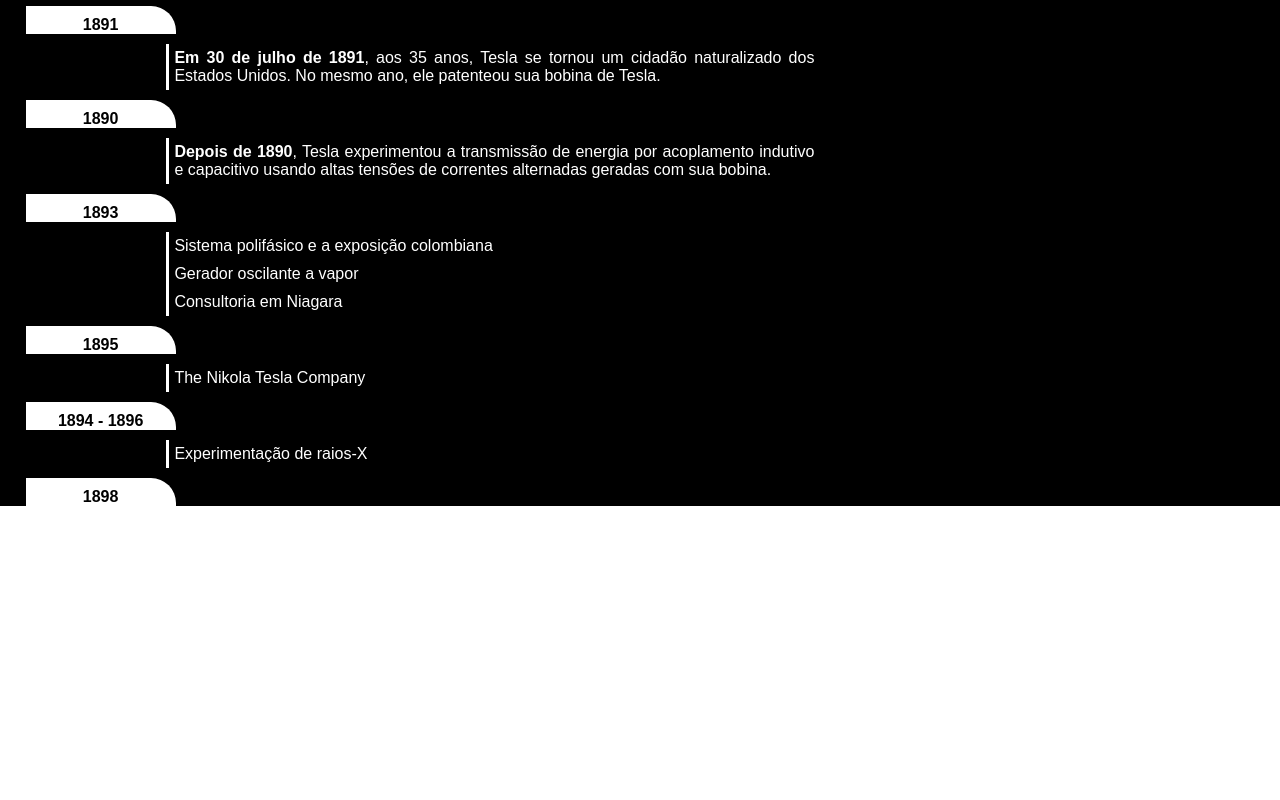
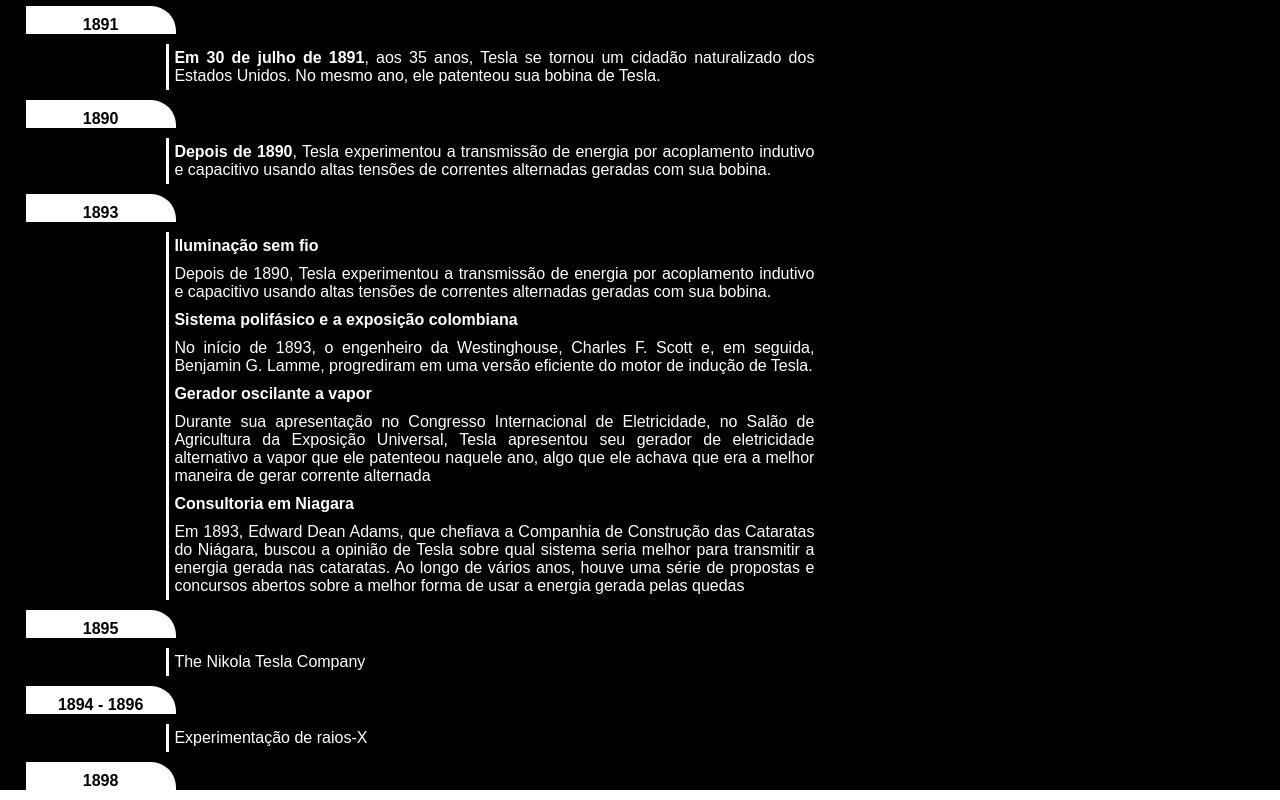
Before and after one commit to JhonatanNobreBarboza/pagina-de-tributo, a plain HTML site: page index.html in a window 1280 px wide. Shown: the part 1966-2766 px from the top of the page. Before the commit the page ends 2482 px from the top, so only its background shows below. Drawn offline with Linux system fonts and the light colour scheme.

Commit message:
documentacao pagina de tributo readme

```diff
--- a/index.html
+++ b/index.html
@@ -77,9 +77,14 @@
                     <dt class="temporal8"><strong>Depois de 1890</strong>, Tesla experimentou a transmissão de energia por acoplamento indutivo e capacitivo usando altas tensões de correntes alternadas geradas com sua bobina.</dt>
 
                     <dt class="temporal ano">1893</dt>
-                    <dt class="temporal9">Sistema polifásico e a exposição colombiana</dt>
-                    <dt class="temporal9">Gerador oscilante a vapor</dt>
-                    <dt class="temporal9">Consultoria em Niagara</dt>
+                    <dt class="temporal9"><strong>Iluminação sem fio</strong></dt>
+                    <dt class="temporal9">Depois de 1890, Tesla experimentou a transmissão de energia por acoplamento indutivo e capacitivo usando altas tensões de correntes alternadas geradas com sua bobina.</dt>
+                    <dt class="temporal9"><strong>Sistema polifásico e a exposição colombiana</strong></dt>
+                    <dt class="temporal9">No início de 1893, o engenheiro da Westinghouse, Charles F. Scott e, em seguida, Benjamin G. Lamme, progrediram em uma versão eficiente do motor de indução de Tesla.</dt>
+                    <dt class="temporal9"><strong>Gerador oscilante a vapor</strong></dt>
+                    <dt class="temporal9">Durante sua apresentação no Congresso Internacional de Eletricidade, no Salão de Agricultura da Exposição Universal, Tesla apresentou seu gerador de eletricidade alternativo a vapor que ele patenteou naquele ano, algo que ele achava que era a melhor maneira de gerar corrente alternada</dt>
+                    <dt class="temporal9"><strong>Consultoria em Niagara</strong></dt>
+                    <dt class="temporal9">Em 1893, Edward Dean Adams, que chefiava a Companhia de Construção das Cataratas do Niágara, buscou a opinião de Tesla sobre qual sistema seria melhor para transmitir a energia gerada nas cataratas. Ao longo de vários anos, houve uma série de propostas e concursos abertos sobre a melhor forma de usar a energia gerada pelas quedas</dt>
 
                     <dt class="temporal ano">1895</dt>
                     <dt class="temporal10">The Nikola Tesla Company</dt>
```
Also changed, not shown: assets/img/timelineSite.PNG (added), 1 other file.
